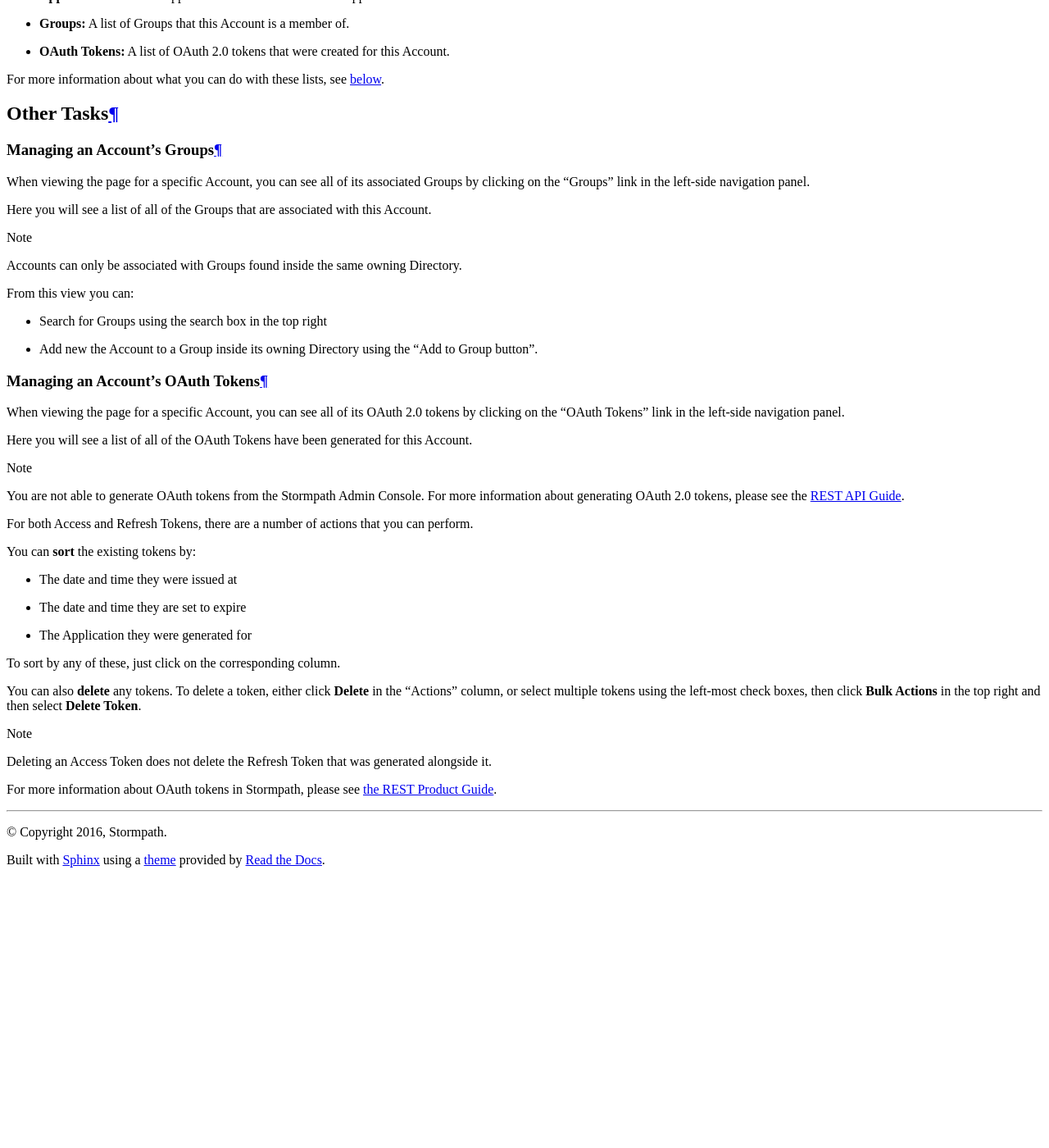
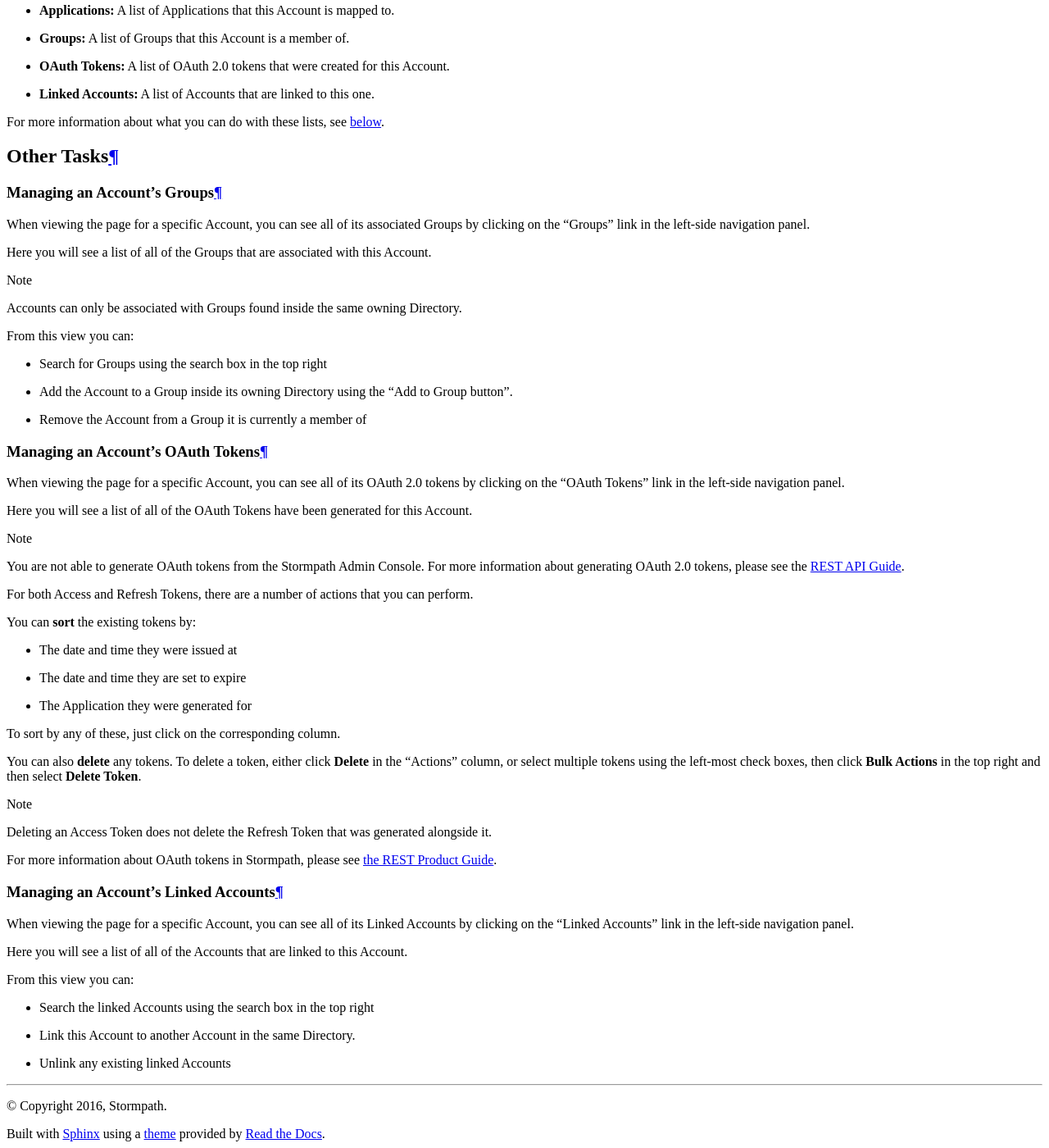
Before and after one commit to stormpath/stormpath-console-guide, a Sphinx documentation site: the page built from source/accounts.rst, in a window 1280 px wide and 1400 px high, scrolled down 3619 px. Shown: the whole window at 82% size. Built offline with Sphinx 7.4.7 and the Read the Docs theme 2.0.0, drawn with Linux system fonts in a browser that asks for light colours; before the commit the page ends 4685 px from its top, so only the background shows below that; some of the changed text lies outside the part shown.

Commit message:
Added section for Account Linked Accounts

```diff
--- a/source/accounts.rst
+++ b/source/accounts.rst
@@ -160,6 +160,7 @@ When you are looking at the page for a specific Account, the left-side navigatio
 - **Applications:** A list of Applications that this Account is mapped to.
 - **Groups:** A list of Groups that this Account is a member of.
 - **OAuth Tokens:** A list of OAuth 2.0 tokens that were created for this Account.
+- **Linked Accounts:** A list of Accounts that are linked to this one.
 
 For more information about what you can do with these lists, see :ref:`below <accounts-othertasks>`.
 
@@ -184,7 +185,8 @@ Here you will see a list of all of the Groups that are associated with this Acco
 From this view you can:
 
 - Search for Groups using the search box in the top right
-- Add new the Account to a Group inside its owning Directory using the "Add to Group button".
+- Add the Account to a Group inside its owning Directory using the "Add to Group button".
+- Remove the Account from a Group it is currently a member of
 
 .. _accounts-oauth:
 
@@ -216,3 +218,16 @@ You can also **delete** any tokens. To delete a token, either click **Delete** i
   Deleting an Access Token does not delete the Refresh Token that was generated alongside it.
 
 For more information about OAuth tokens in Stormpath, please see `the REST Product Guide <https://docs.stormpath.com/rest/product-guide/latest/auth_n.html#configuring-token-based-authentication>`__.
+
+Managing an Account's Linked Accounts
+-------------------------------------
+
+When viewing the page for a specific Account, you can see all of its Linked Accounts by clicking on the "Linked Accounts" link in the left-side navigation panel.
+
+Here you will see a list of all of the Accounts that are linked to this Account.
+
+From this view you can:
+
+- Search the linked Accounts using the search box in the top right
+- Link this Account to another Account in the same Directory.
+- Unlink any existing linked Accounts
```
